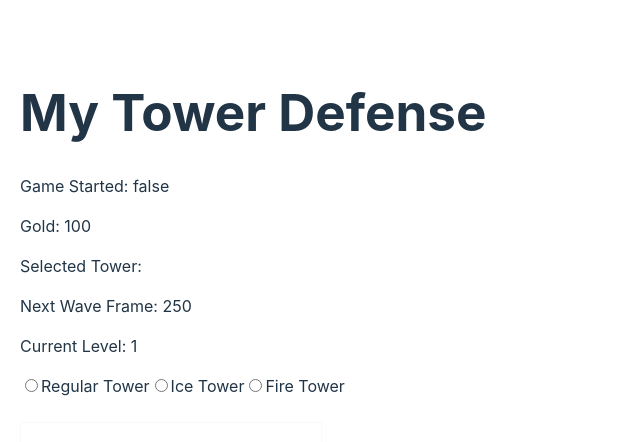
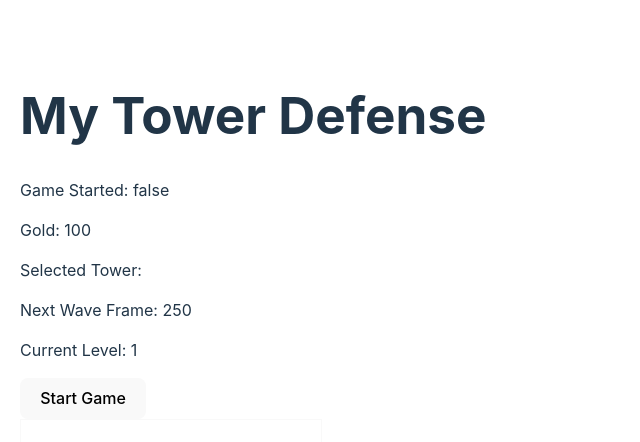
Before and after one commit to iomullony/Tower-Defense, a React (Vite) app: page / in a window 1280 px wide. Shown: the top 442 px of the page, without its empty margins (0-640 px from the left). Built offline with nearby package versions, Linux system fonts and the light colour scheme.

Commit message:
better version for exercise 1

```diff
--- a/src/App.tsx
+++ b/src/App.tsx
@@ -15,10 +15,18 @@ function App() {
   const canvasRef = useRef<HTMLCanvasElement>(null); // Add HTMLCanvasElement type
 
   const handleTowerSelection = (value: React.SetStateAction<string | null>) => {
+    if (!gameStarted) {
+      alert('Please start the game first!');
+      return;
+    }
     setSelectedTower(value);
   };
 
   const handleCanvasClick = (event: React.MouseEvent<HTMLCanvasElement>) => {
+    if (!gameStarted) {
+      alert('Please start the game first!');
+      return;
+    }
     const canvas = event.currentTarget;
     const rect = canvas.getBoundingClientRect();
     const mouseX = event.clientX - rect.left;
@@ -42,6 +50,10 @@ function App() {
     }
   };
 
+  const startStopGame = () => {
+    setGameStarted((prevGameStarted) => !prevGameStarted);
+  };
+
   useEffect(() => {
     const canvas = canvasRef.current!;
     const context = canvas.getContext('2d');
@@ -62,7 +74,7 @@ function App() {
       // Start the drawing loop
       draw();
     }
-  }, [towers]);
+  }, [towers, canvasRef, fieldSize]);
 
   return (
     <div className="main">
@@ -72,7 +84,9 @@ function App() {
       <p>Selected Tower: {selectedTower}</p>
       <p>Next Wave Frame: {nextWaveFrame}</p>
       <p>Current Level: {currentLevel}</p>
+      <button onClick={startStopGame}>{gameStarted ? 'Stop Game' : 'Start Game'}</button>
 
+      {gameStarted && (
         <ToggleButtonGroup type="radio" name="towers" defaultValue={null} onChange={handleTowerSelection}>
           <ToggleButton value="regular" id={'Regular'}>
             Regular Tower
@@ -84,6 +98,7 @@ function App() {
             Fire Tower
           </ToggleButton>
         </ToggleButtonGroup>
+      )}
       <br></br>
       <canvas ref={canvasRef} width={fieldSize * 10} height={fieldSize * 10} onClick={handleCanvasClick}></canvas>
     </div>
```
Lines whose indentation alone changed are shown as unchanged.
